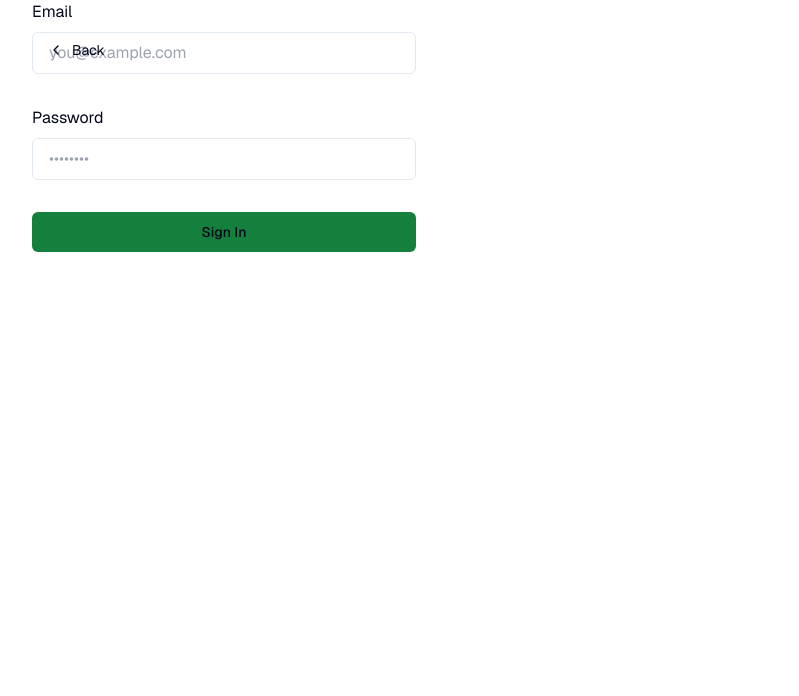
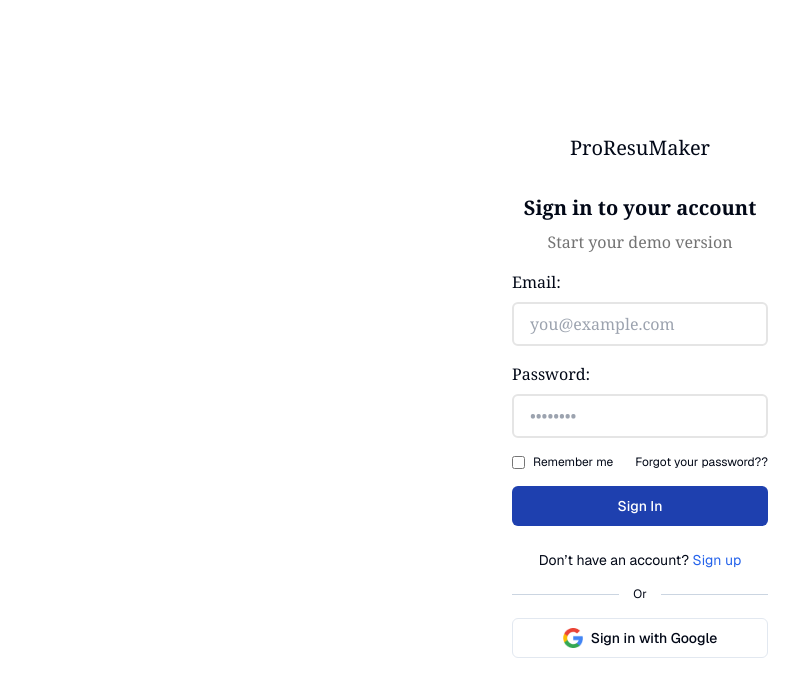
Before and after one commit to yachaoxiong/proResuMaker, a Next.js app: page /login in a window 1280 px wide. Shown: the top 696 px of the page, without its empty margins (0-799 px from the left). Built offline with nearby package versions, Linux system fonts and the light colour scheme; no server answers.

Commit message:
login page ui

```diff
--- /dev/null
+++ b/app/components/common/Checkbox.tsx
@@ -0,0 +1,16 @@
+import React from 'react';
+import { CheckboxProps } from '@/types/index';
+
+export default function Checkbox(props:CheckboxProps) {
+  const { title } = props;
+  return (
+    <div className="flex items-center space-x-2">
+      <input type='checkbox'/>
+      <label
+        className="text-xs leading-none peer-disabled:cursor-not-allowed peer-disabled:opacity-70"
+      >
+        {title}
+      </label>
+    </div>
+  )
+}
--- /dev/null
+++ b/app/components/common/Input.tsx
@@ -0,0 +1,27 @@
+import React from 'react';
+import { InputProps } from '@/types/index';
+
+export default function Input(props: InputProps) {
+  const { title, placeHolder, required, width, onChange } = props;
+  return (
+    <div className={`flex flex-col gap-2 font-serif ${width ? width : ''}`}>
+      <label htmlFor={title} className="text-md">
+        {title}
+      </label>
+      <input
+        className='
+          rounded-md
+          px-4
+          py-2
+          bg-inherit
+          border-neutral-200
+          border-2
+        '
+        name={title}
+        placeholder={placeHolder}
+        required={required}
+        onChange={(e) => onChange?.(e.target.value)}
+      />
+    </div>
+  )
+}
--- /dev/null
+++ b/app/components/common/MyButton.tsx
@@ -0,0 +1,21 @@
+import { Button } from '@/components/ui/button';
+import { ButtonProps } from '@/types'
+import React from 'react'
+
+export default function MyButton(props: ButtonProps) {
+  const { title, image, bgColor, onClick } = props;
+  return (
+    <Button
+      className={`${bgColor?bgColor:'bg-blue-800'} text-white rounded-md px-4 py-2 mb-2`}
+      onClick={onClick}
+    >
+      <div className='flex flex-row items-center gap-2'>
+        <div>
+
+        </div>
+        <div>{title}</div>
+      </div>
+
+    </Button>
+  )
+}
--- /dev/null
+++ b/app/components/common/Title.tsx
@@ -0,0 +1,28 @@
+import React from 'react';
+import { TitleProps } from '@/types/index';
+
+export default function Title(props:TitleProps) {
+  const { title,subTitle,boldTitle,titleFontSize,subTitleFontSize,font } = props;
+  return (
+    <div className='flex flex-col gap-2 items-center'>
+      <div
+        className={`
+            ${font?font:'font-serif'}
+            ${titleFontSize?titleFontSize:'text-xl'}
+            ${boldTitle?'font-bold':''}
+        `}
+      >
+        {title}
+      </div>
+      <div
+        className={`
+          text-neutral-500
+            ${font?font:'font-serif'}
+            ${subTitleFontSize?subTitleFontSize:'text-md'}
+        `}
+      >
+        {subTitle}
+      </div>
+    </div>
+  )
+}
--- a/app/login/page.tsx
+++ b/app/login/page.tsx
@@ -1,11 +1,15 @@
 'use client'
-import Link from 'next/link'
+import Link from 'next/link';
+import Image from 'next/image';
 import { useState } from 'react'
 import { useRouter } from 'next/navigation'
 import { createClient } from '@/utils/supabase/client'
 import { Button } from '@/components/ui/button'
 import { useAppDispatch } from './../../redux/hooks'
+import Input from '@/app/components/common/Input';
 import { login } from '@/redux/slices/authSlice'
+import Title from '../components/common/Title'
+import Checkbox from '../components/common/Checkbox'
 
 export default function Login({
   searchParams,
@@ -40,56 +44,58 @@
     return router.refresh()
   }
   return (
-    <div className="flex-1 flex flex-col w-full px-8 sm:max-w-md justify-center gap-2">
-      <Link
-        href="/"
-        className="absolute left-8 top-8 py-2 px-4 rounded-md no-underline text-foreground bg-btn-background hover:bg-btn-background-hover flex items-center group text-sm"
-      >
-        <svg
-          xmlns="http://www.w3.org/2000/svg"
-          width="24"
-          height="24"
-          viewBox="0 0 24 24"
-          fill="none"
-          stroke="currentColor"
-          strokeWidth="2"
-          strokeLinecap="round"
-          strokeLinejoin="round"
-          className="mr-2 h-4 w-4 transition-transform group-hover:-translate-x-1"
-        >
-          <polyline points="15 18 9 12 15 6" />
-        </svg>{' '}
-        Back
-      </Link>
-      <label htmlFor="email" className="text-md">
-        Email
-      </label>
-      <input
-        className="rounded-md px-4 py-2 bg-inherit border mb-6"
-        name="email"
-        placeholder="you@example.com"
-        required
-        onChange={(e) => setEmail(e.target.value)}
-        value={email}
+    <div className='min-h-screen flex flex-col items-center justify-center'>
+      <div className='flex flex-col w-4/5 md:w-2/5 lg:w-1/5 gap-4'>
+        {/* header */}
+        <div className='flex flex-col gap-6'>
+          <Title title='ProResuMaker' />
+          <Title
+            title='Sign in to your account'
+            boldTitle
+            subTitle='Start your demo version'
+            titleFontSize='text-xl'
           />
-      <label htmlFor="password" className="text-md">
-        Password
-      </label>
-      <input
-        className="rounded-md px-4 py-2 bg-inherit border mb-6"
-        type="password"
-        name="password"
-        placeholder="••••••••"
-        required
-        onChange={(e) => setPassword(e.target.value)}
-        value={password}
+        </div>
+        {/* input fields */}
+        <Input
+          title='Email:'
+          placeHolder='you@example.com'
+          required={true}
+          onChange={(value) => setEmail(value)}
         />
+        <Input
+          title='Password:'
+          type='password'
+          placeHolder='••••••••'
+          required={true}
+          onChange={(value) => setPassword(value)}
+        />
+        <div className='flex flex-row justify-between'>
+          <Checkbox title='Remember me' />
+          <div className='text-xs'>Forgot your password??</div>
+        </div>
         <Button
-        className="bg-green-700 rounded-md px-4 py-2 text-foreground mb-2"
+          className='bg-blue-800 text-white rounded-md px-4 py-2 mb-2'
           onClick={signIn}
         >
           Sign In
         </Button>
+        <div className='text-sm text-center'>
+          Don’t have an account? <span className=' text-blue-600'>Sign up</span>
+        </div>
+        <div className='flex flex-row justify-evenly items-center'>
+          <div className='h-[1px] bg-slate-300 w-5/12'></div>
+          <div className='w-2/12 text-center text-xs'>Or</div>
+          <div className='h-[1px] bg-slate-300 w-5/12'></div>
+        </div>
+        <Button
+          variant="outline"
+          className='rounded-md px-4 py-2 mb-2'
+        >
+            <Image src="/images/googleIcon.png" alt="googleIcon" width={20} height={20} className='mr-2'/>
+            Sign in with Google
+        </Button>
+        {/* error messages */}
         {error && (
           <p className="mt-4 p-4 bg-red-100 text-red-600 text-center">{error}</p>
         )}
@@ -99,5 +105,6 @@
           </p>
         )}
       </div>
+    </div>
   )
 }
```
Also changed, not shown: types/index.ts (+29 -0 lines), public/images/googleIcon.png (added). Lines whose indentation alone changed are shown as unchanged.
